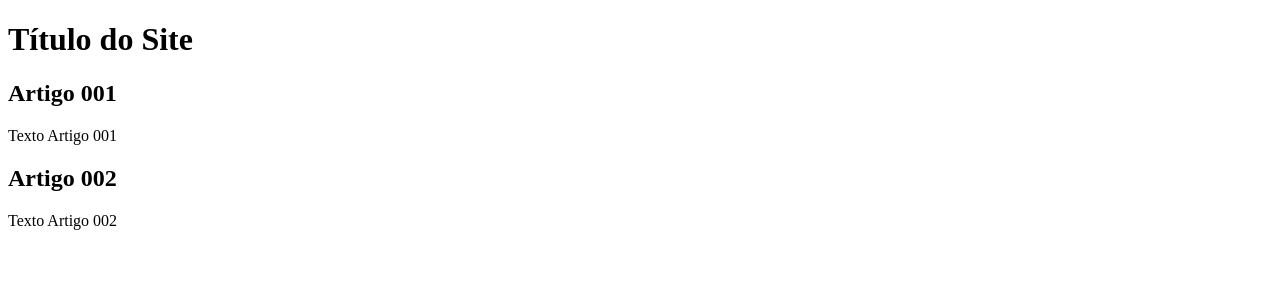
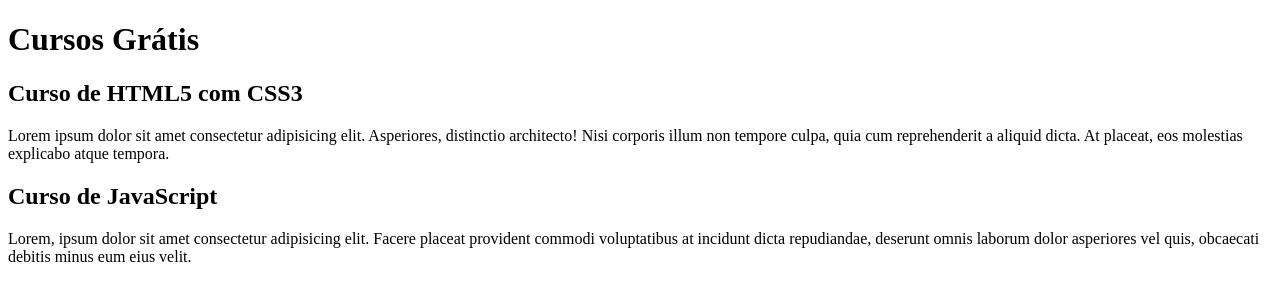
Before and after one commit to carlosamaral5/projeto-site, a plain HTML site: page index.html in a window 1280 px wide. Drawn offline with Linux system fonts and the light colour scheme.

Commit message:
comecei a escrever o conteúdo

```diff
--- a/index.html
+++ b/index.html
@@ -9,15 +9,15 @@
 <body>
     <main>
         <header>
-            <h1>Título do Site</h1>
+            <h1>Cursos Grátis</h1>
         </header>
         <article>
-            <h2>Artigo 001</h2>
-            <p>Texto Artigo 001</p>
+            <h2>Curso de HTML5 com CSS3</h2>
+            <p>Lorem ipsum dolor sit amet consectetur adipisicing elit. Asperiores, distinctio architecto! Nisi corporis illum non tempore culpa, quia cum reprehenderit a aliquid dicta. At placeat, eos molestias explicabo atque tempora.</p>
         </article>
         <article>
-            <h2>Artigo 002</h2>
-            <p>Texto Artigo 002</p>
+            <h2>Curso de JavaScript</h2>
+            <p>Lorem, ipsum dolor sit amet consectetur adipisicing elit. Facere placeat provident commodi voluptatibus at incidunt dicta repudiandae, deserunt omnis laborum dolor asperiores vel quis, obcaecati debitis minus eum eius velit.</p>
         </article>
     </main>
 </body>
```
